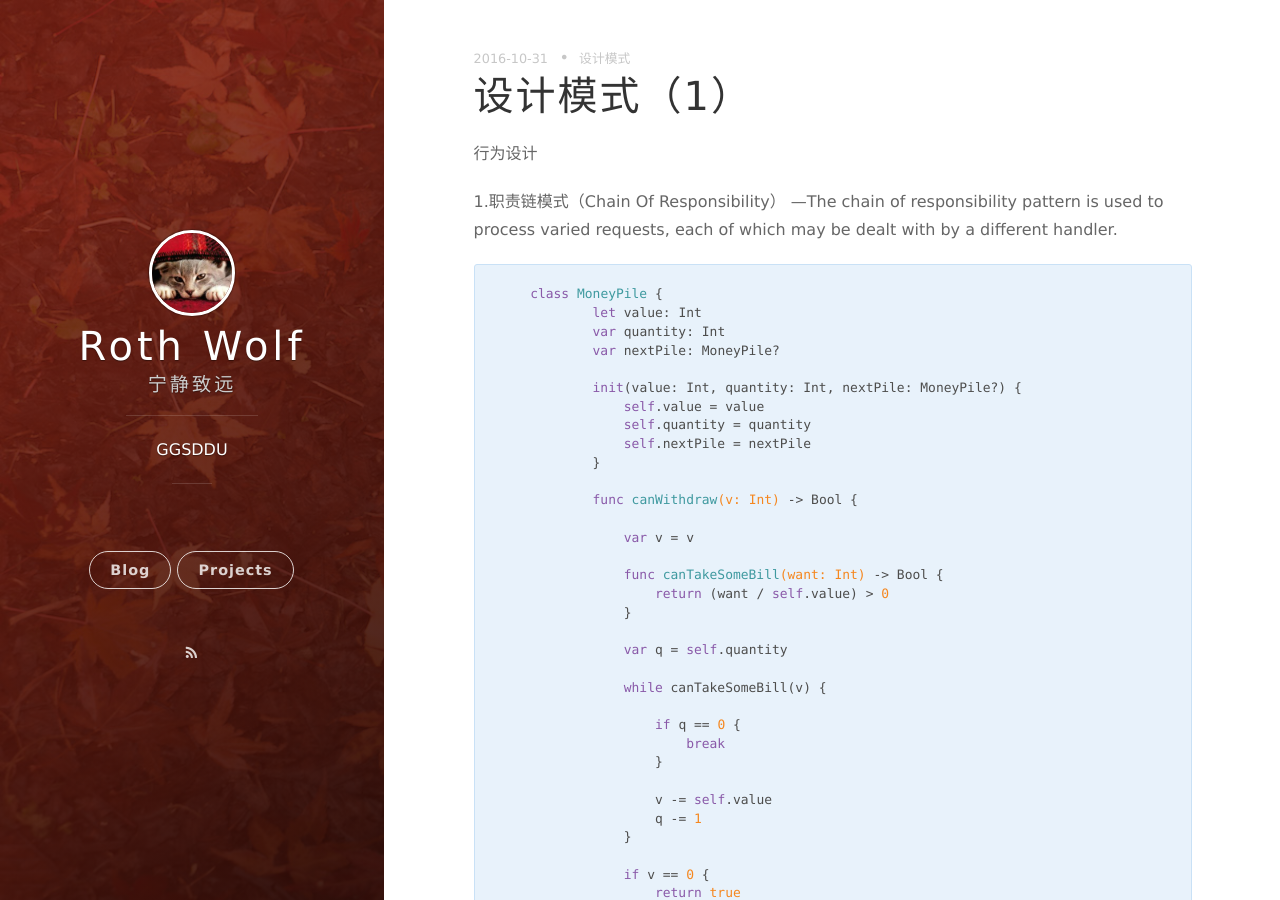
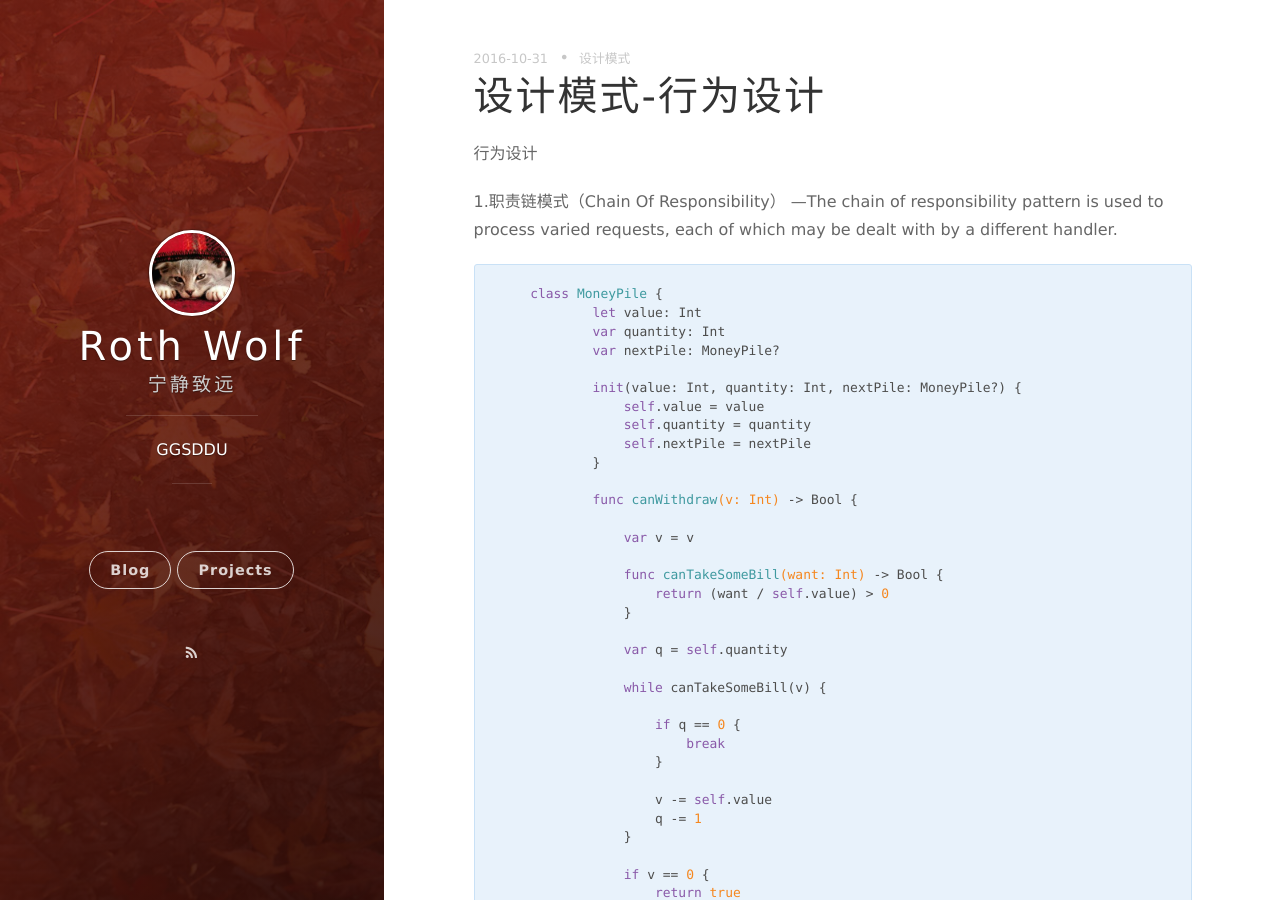
Before and after one commit to bengban/bengban.github.io, a Jekyll site: the page built from _posts/2016-05-24-设计模式-行为设计.markdown, in a window 1280 px wide and 900 px high. Built offline with Jekyll 4.4.1, drawn with Linux system fonts in a browser that asks for light colours; nearby versions of some CDN libraries; Markdown is read by kramdown in place of the engine named in the settings; comment, search, counter and statistics services are not loaded.

Commit message:
rename
rename

```diff
--- a/_posts/2016-05-24-设计模式（1）.markdown
+++ b/_posts/2016-05-24-设计模式-行为设计.markdown
@@ -1,6 +1,6 @@
 ---
 layout: post
-title: 设计模式（1）
+title: 设计模式-行为设计
 date: 2016-10-31
 tags: 设计模式
 ---
```
